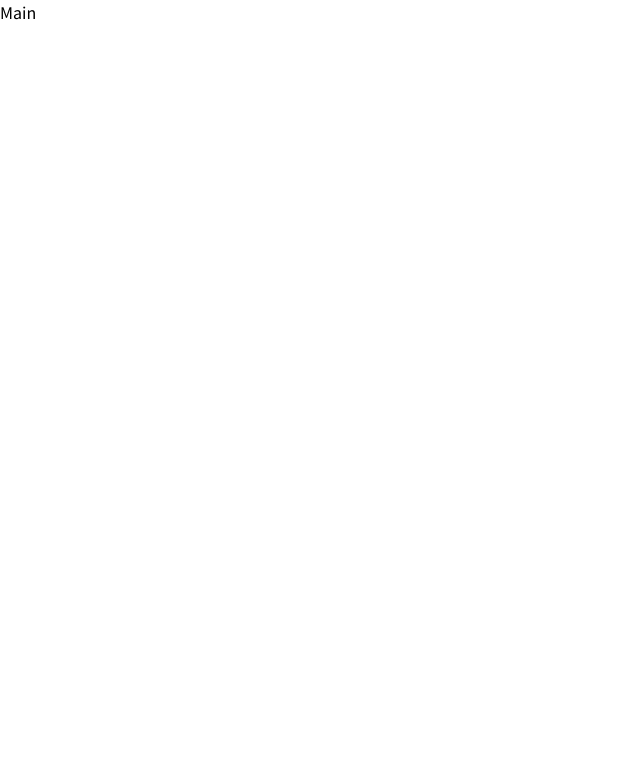
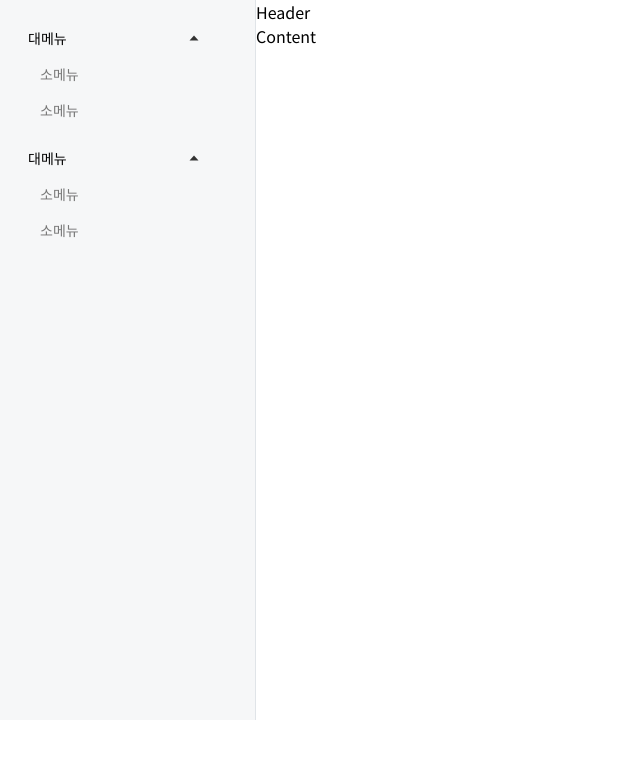
Before and after one commit to SAEMMM/figma_practice, a React (Create React App) app: page / in a window 1280 px wide. Shown: the top 758 px of the page, without its empty margins (0-640 px from the left). Built offline with nearby package versions, Linux system fonts and the light colour scheme.

Commit message:
[Design] 메뉴 퍼블리싱

```diff
--- a/src/components/Menu.tsx
+++ b/src/components/Menu.tsx
@@ -1,9 +1,44 @@
-import React from 'react'
+import React from "react";
+import "../styles/_Menu.scss";
+
+import unfoldActive from "../static/gnb_unfold_active.png";
 
 function Menu() {
   return (
-    <div>Menu</div>
-  )
+    <>
+      <main id="menu">
+        {/* 첫번째 대메뉴 */}
+        <article>
+          <div className="largeMenu">
+            <p>대메뉴</p>
+            <img src={unfoldActive} alt="unfoldActive" />
+          </div>
+          <div className="smallMenu">
+            <p>소메뉴</p>
+          </div>
+          <div className="smallMenu">
+            <p>소메뉴</p>
+          </div>
+        </article>
+
+        <section />
+
+        {/* 두번째 대메뉴 */}
+        <article>
+          <div className="largeMenu">
+            <p>대메뉴</p>
+            <img src={unfoldActive} alt="unfoldActive" />
+          </div>
+          <div className="smallMenu">
+            <p>소메뉴</p>
+          </div>
+          <div className="smallMenu">
+            <p>소메뉴</p>
+          </div>
+        </article>
+      </main>
+    </>
+  );
 }
 
-export default Menu
+export default Menu;
--- a/src/index.css
+++ b/src/index.css
@@ -1,8 +1,19 @@
 body {
   margin: 0;
+  box-sizing: border-box;
   font-family: 'Noto Sans KR', sans-serif;
   -webkit-font-smoothing: antialiased;
   -moz-osx-font-smoothing: grayscale;
+}
+
+h1 {
+  font-size: 24px;
+  margin: 0px;
+}
+
+p, span {
+  font-size: 14px;
+  margin: 0px;
 }
 
 code {
--- a/src/pages/Main.tsx
+++ b/src/pages/Main.tsx
@@ -1,9 +1,17 @@
-import React from 'react'
+import React from "react";
+import "../styles/_Main.scss";
+import Menu from "../components/Menu";
+import Header from "../components/Header";
+import Content from "../components/Content";
 
 function Main() {
   return (
-    <div>Main</div>
-  )
+    <div className="container">
+      <Menu />
+      <Header />
+      <Content />
+    </div>
+  );
 }
 
-export default Main
+export default Main;
--- /dev/null
+++ b/src/styles/Default.scss
@@ -0,0 +1,2 @@
+$primary-color: #333333;
+$error-color: #F03738;
--- a/src/styles/_Main.scss
+++ b/src/styles/_Main.scss
@@ -0,0 +1,4 @@
+.container {
+  width: 1280px;
+  height: 720px;
+}
--- a/src/styles/_Menu.scss
+++ b/src/styles/_Menu.scss
@@ -0,0 +1,44 @@
+#menu {
+  width: 256px;
+  height: 100%;
+  box-sizing: border-box;
+  padding-top: 20px;
+  background-color: #f6f7f8;
+  float: left;
+  border-right: 1px solid #E0E4E8;
+
+  & article {
+    & div {
+      width: 100%;
+      height: 36px;
+      line-height: 36px;
+    }
+
+    & .largeMenu {
+      font-weight: 400;
+      width: 203px;
+      box-sizing: border-box;
+      padding-left: 28px;
+      display: flex;
+      justify-content: space-between;
+      align-items: center;
+
+      & img {
+        width: 18px;
+        height: 18px;
+      }
+    }
+
+    & .smallMenu {
+      font-weight: 300;
+      box-sizing: border-box;
+      padding-left: 40px;
+      color: #777777;
+    }
+  }
+
+  & section {
+    width: 100%;
+    height: 12px;
+  }
+}
```
Also changed, not shown: src/static/gnb_unfold_active.png (added).
